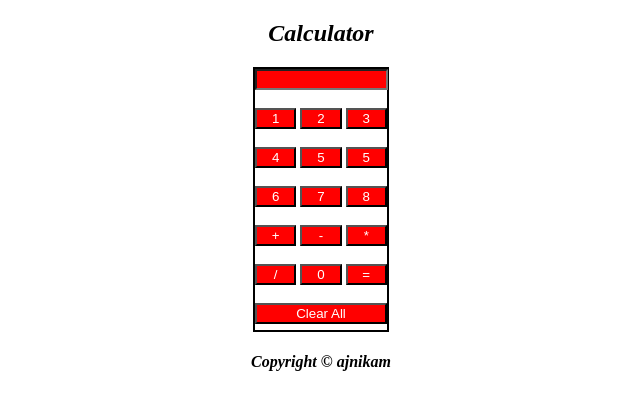
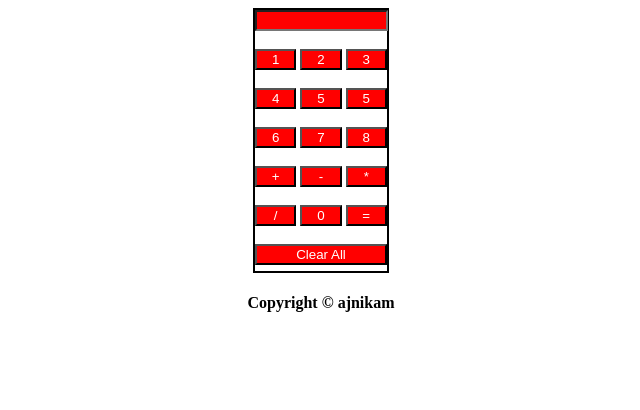
Before and after one commit to ajcalculator/ajnikam98.github.io, a plain HTML site: page index.html in a window 1280 px wide. Shown: the whole page, without its empty margins (319-959 px from the left). Drawn offline with Linux system fonts and the light colour scheme.

Commit message:
Update index.html

```diff
--- a/index.html
+++ b/index.html
@@ -39,7 +39,7 @@
 	</style>
 </head>
 <body>
-	<h2><center><i>Calculator</center></h2>
+
 		<div class="bgimg">
 			<div class="navbar navbar-expand-md bg-dark navbar-dark">
 			</div>
```
